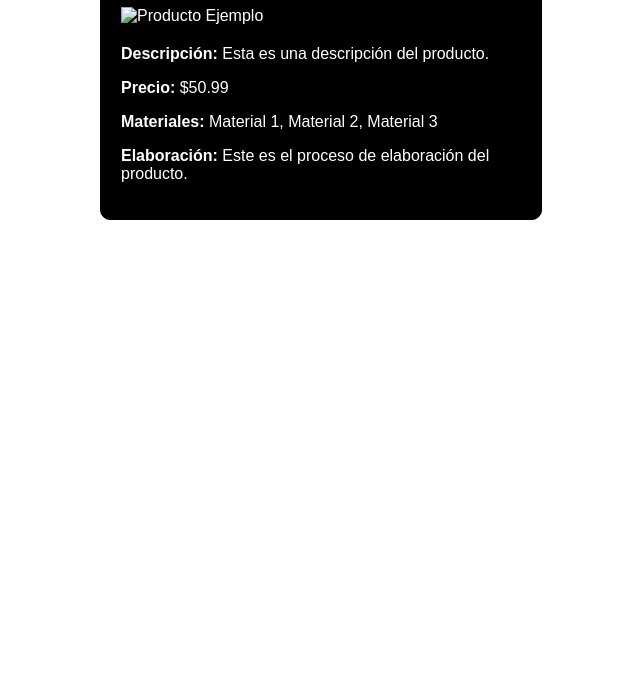
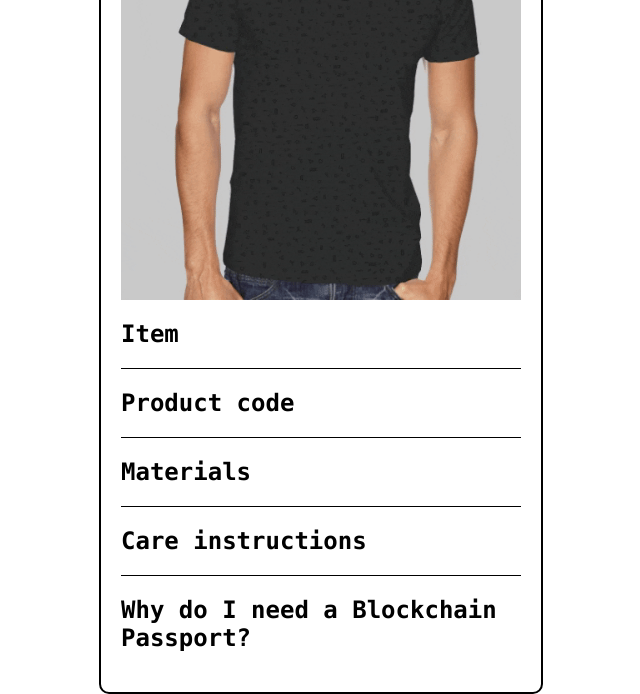
Before and after one commit to f3r4lonso/ManifestoQR, a plain HTML site: page index.html in a window 1280 px wide. Shown: the part 114-808 px from the top of the page, without its empty margins (319-959 px from the left). Drawn offline with nearby package versions, Linux system fonts and the light colour scheme.

Commit message:
html terminado

```diff
--- a/index.html
+++ b/index.html
@@ -3,69 +3,106 @@
 <head>
   <meta charset="UTF-8">
   <meta name="viewport" content="width=device-width, initial-scale=1.0">
-  <title>Producto</title>
+  <title>Página Móvil</title>
   <style>
     body {
-      font-family: Arial, sans-serif;
-      margin: 0;
-      padding: 0;
-      background-color: #fff; /* Color de fondo blanco */
+      font-family: 'Courier New', Courier, monospace; /* Fuente Courier New para el cuerpo */
+      background-color: #ffffff; /* Fondo blanco */
+      color: #000000; /* Texto negro */
+      margin: 0; /* Eliminar margen predeterminado del cuerpo */
+      padding: 0; /* Eliminar relleno predeterminado del cuerpo */
+      display: flex;
+      justify-content: center; /* Centrar contenido horizontalmente */
+      align-items: center; /* Centrar contenido verticalmente */
+      height: 100vh; /* Altura del viewport */
     }
     .container {
-      max-width: 400px;
-      margin: 20px auto;
+      width: 90%; /* Ancho del 90% de la pantalla */
+      max-width: 400px; /* Ancho máximo */
+      border: 2px solid #000000; /* Borde negro */
+      border-radius: 10px; /* Bordes redondeados */
       padding: 20px;
-      border: 1px solid #000; /* Borde negro */
-      border-radius: 10px; /* Bordes redondeados */
-      background-color: #000; /* Color de fondo negro */
-      color: #fff; /* Color del texto blanco */
     }
-    .product-img {
-      max-width: 100%;
-      height: auto;
+    .section {
+      margin-bottom: 20px;
+      border-bottom: 1px solid #000000; /* Línea negra inferior */
+      cursor: pointer; /* Cambiar cursor al señalar */
     }
-    .product-info {
-      margin-top: 20px;
+    .hidden-info {
+      display: none;
     }
-    @media screen and (max-width: 400px) {
-      .container {
-        width: 100%;
-        border-radius: 0; /* Bordes redondeados */
-        border-top-left-radius: 10px; /* Bordes redondeados */
-        border-top-right-radius: 10px; /* Bordes redondeados */
-        border-bottom-left-radius: 0; /* Bordes redondeados */
-        border-bottom-right-radius: 0; /* Bordes redondeados */
-      }
+    h2 {
+      font-family: Monaco, monospace; /* Fuente Monaco para títulos */
+    }
+    .section:last-child {
+      border-bottom: none; /* Eliminar línea inferior de la última sección */
+    }
+    .right-align {
+      text-align: right; /* Alinear texto a la derecha */
+      max-width: calc(100% - 40px); /* Ajustar ancho para evitar desbordamiento */
     }
   </style>
 </head>
 <body>
-  <div class="container" ng-app="productApp" ng-controller="productController">
-    <h1>{{product.name}}</h1>
-    <img class="product-img" src="{{product.image}}" alt="{{product.name}}">
-    <div class="product-info">
-      <p><strong>Descripción:</strong> {{product.description}}</p>
-      <p><strong>Precio:</strong> {{product.price | currency}}</p>
-      <p><strong>Materiales:</strong> {{product.materials}}</p>
-      <p><strong>Elaboración:</strong> {{product.elaboration}}</p>
+
+  <div class="container">
+    <div class="section" onclick="toggleInfo('info1')">
+      <!-- Centrar la imagen y ajustarla al tamaño del div padre -->
+      <img src="images/giphy.gif" alt="Foto del item" style="display: block; margin: 0 auto; max-width: 100%;">
+      <h2>Item</h2>
+
+      <div id="info1" class="hidden-info">
+        <p>NAME OF THE ITEM</p>
+        <p>Description of the item Description of the item Description of the item Description of the item Description of the item Description of the item Description of the item Description of the item Description of the item Description of the item Description of the item Description of the item</p>
+      </div>
+    </div>
+
+    <div class="section" onclick="toggleInfo('info2')">
+      <h2>Product code</h2>
+      <div id="info2" class="hidden-info">
+        <p>M-0001010</p>
+        <p>Uploaded on the blockchain: 21/03/2024</p>
+        <!-- ajustar el tamaño del texto para evitar desbordamiento -->
+        <p>Blockchain transaction ID <b>44e25bc0ed840f9bf0e58d6227db15192d 5b89e79ba4304da16b09703f68ceaf</b></p>
+      </div>
+    </div>
+
+    <div class="section" onclick="toggleInfo('info3')">
+      <h2>Materials</h2>
+      <div id="info3" class="hidden-info">
+        <p>Fabric: 80% Ahimsa Silk, 20% Polyester.</p>
+        <p>Lining: 100% Ahimsa Silk.</p>
+      </div>
+    </div>
+
+    <div class="section" onclick="toggleInfo('info4')">
+      <h2>Care instructions</h2>
+      <div id="info4" class="hidden-info">
+        <p>Do Not Wash</p>
+        <p>Do Not Bleach</p>
+        <p>Iron Max 110 º C</p>
+        <p>Do Not Tumble Dry</p>
+        <p>Dry Clean with Tetracloroethylene</p>
+      </div>
+    </div>
+
+    <div class="section" onclick="toggleInfo('info5')">
+      <h2>Why do I need a Blockchain Passport?</h2>
+      <div id="info5" class="hidden-info">
+        <p>Bla blabla Bla blablá Bla blabla Bla blablá Bla blabla Bla blablá Bla blabla Bla blablá Bla blabla Bla blablá Bla blabla Bla blablá Bla blabla Bla blablá Bla blabla Bla blablá Bla blabla Bla blablá Bla blabla</p>
+      </div>
     </div>
   </div>
 
-  <!-- AngularJS CDN -->
-  <script src="https://ajax.googleapis.com/ajax/libs/angularjs/1.8.2/angular.min.js"></script>
   <script>
-    var app = angular.module('productApp', []);
-
-    app.controller('productController', function($scope) {
-      $scope.product = {
-        name: 'Producto Ejemplo',
-        image: 'ruta/imagen.jpg',
-        description: 'Esta es una descripción del producto.',
-        price: 50.99,
-        materials: 'Material 1, Material 2, Material 3',
-        elaboration: 'Este es el proceso de elaboración del producto.'
-      };
-    });
+  function toggleInfo(id) {
+    var info = document.getElementById(id);
+    if (info.style.display === "none" || info.style.display === "") {
+      info.style.display = "block"; // Si está oculto, lo muestra
+    } else {
+      info.style.display = "none"; // Si está visible, lo oculta
+    }
+  }
   </script>
 </body>
 </html>
```
Also changed, not shown: images/descarga.jpg (added), images/giphy.gif (added).
